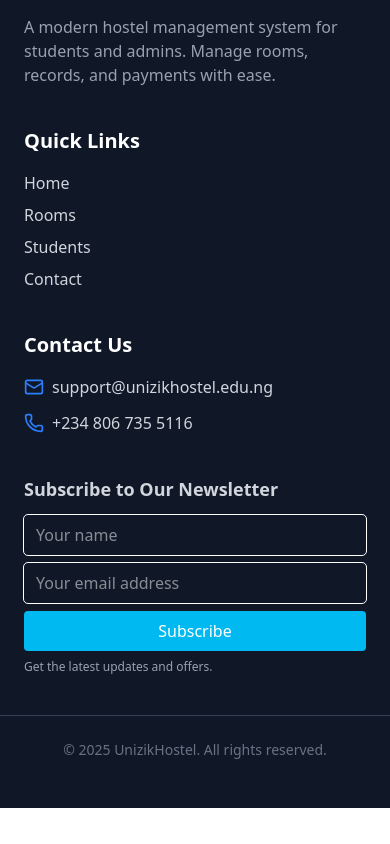
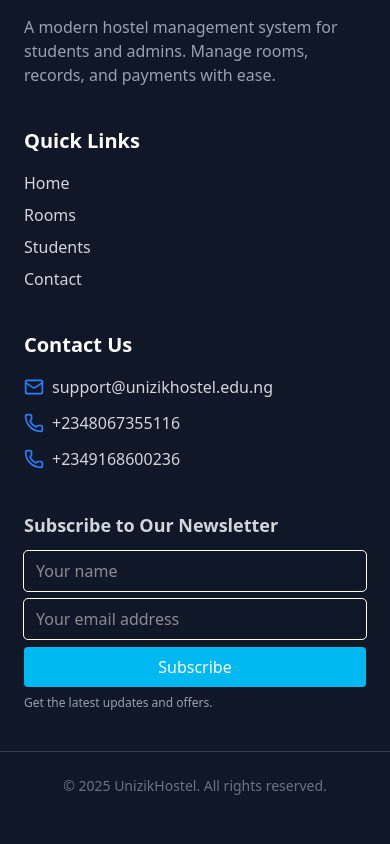
Before and after one commit to Azeezfasasi/hostel-management-system, a React (Vite) app: page / in a window 390 px wide. Shown: the part 3007-3851 px from the top of the page. Before the commit the page ends 3815 px from the top, so only its background shows below. Built offline with nearby package versions, Linux system fonts and the light colour scheme; no server answers.

Commit message:
added phone number

```diff
--- a/src/assets/components/home-components/FooterSection.jsx
+++ b/src/assets/components/home-components/FooterSection.jsx
@@ -54,7 +54,11 @@ export default function FooterSection() {
             </li>
             <li className="flex items-center gap-2">
               <Phone className="w-5 h-5 text-blue-500" />
-              <span>+234  806 735 5116</span>
+              <span>+2348067355116</span>
+            </li>
+            <li className="flex items-center gap-2">
+              <Phone className="w-5 h-5 text-blue-500" />
+              <span>+2349168600236</span>
             </li>
           </ul>
         </div>
```
